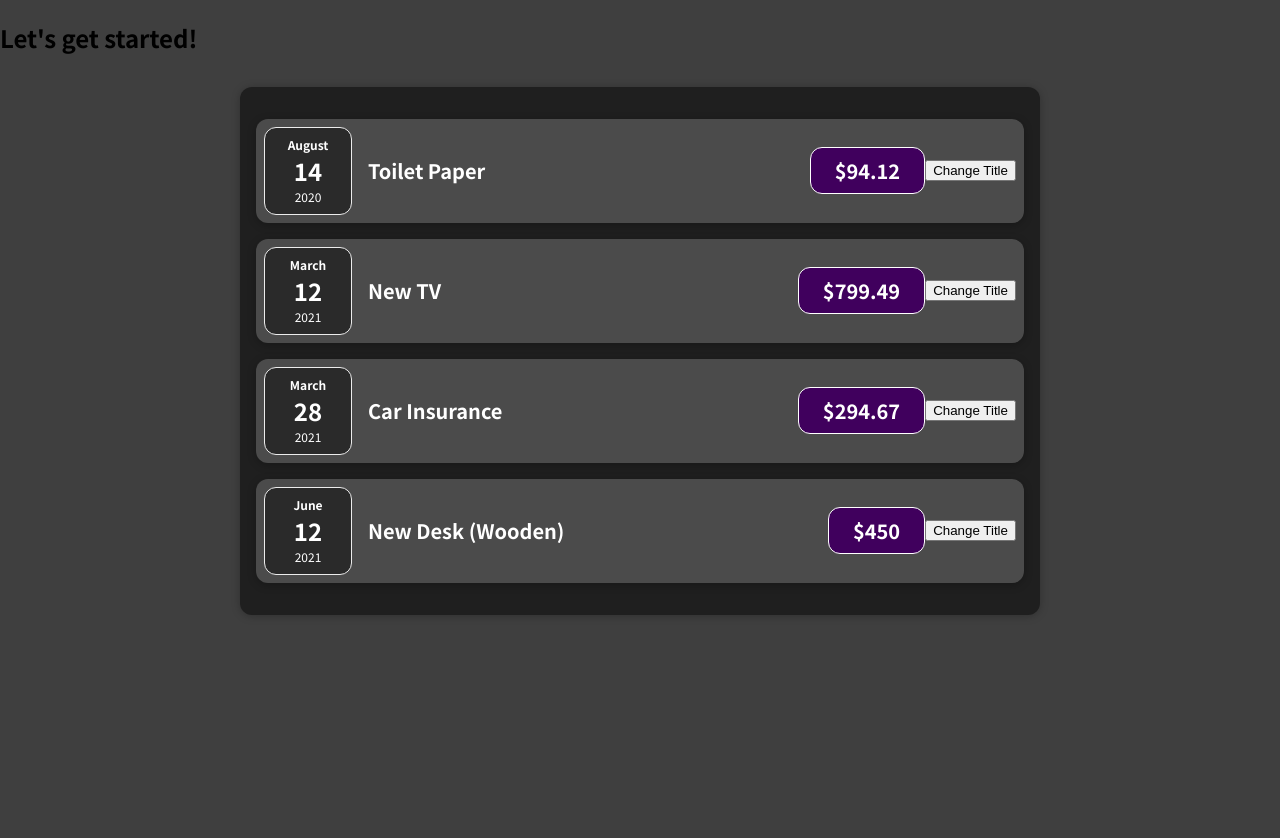
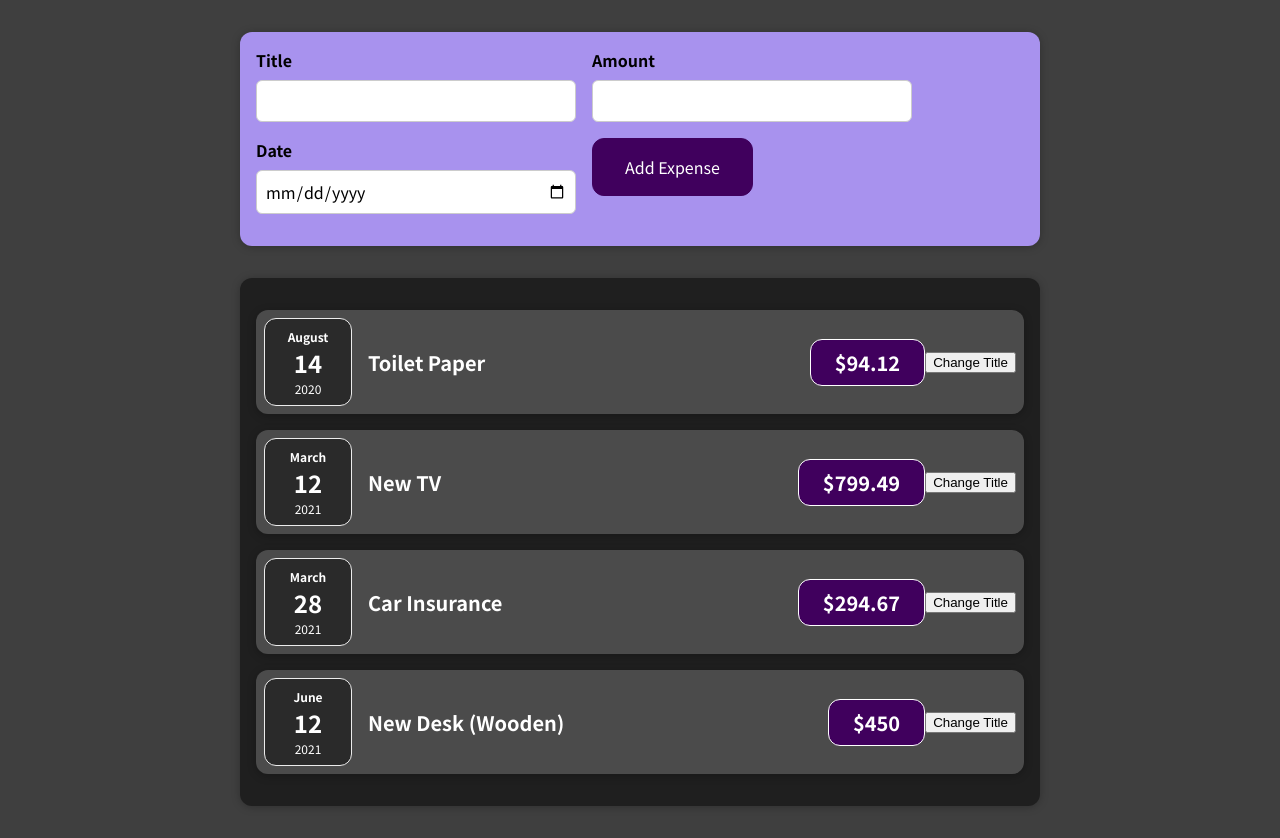
Before and after one commit to movileanuv/react-complete-guide, a React (Create React App) app in the folder 01-starting-setup/: page / in a window 1280 px wide. Before the commit the page ends 800 px from the top, so only its background shows below. Built offline with nearby package versions, Linux system fonts and the light colour scheme.

Commit message:
adding form inputs

```diff
--- a/01-starting-setup/src/App.js
+++ b/01-starting-setup/src/App.js
@@ -1,4 +1,5 @@
 import Expenses from "./components/Expenses/Expenses";
+import NewExpense from "./components/NewExpense/NewExpense";
 
 function App() {
   const expenses = [
@@ -25,7 +26,7 @@
 
   return (
     <div>
-      <h2>Let's get started!</h2>
+      <NewExpense/>
       <Expenses expenses={expenses}></Expenses>
     </div>
   );
--- /dev/null
+++ b/01-starting-setup/src/components/NewExpense/ExpenseForm.css
@@ -0,0 +1,26 @@
+.new-expense__controls {
+  display: flex;
+  flex-wrap: wrap;
+  gap: 1rem;
+  margin-bottom: 1rem;
+  text-align: left;
+}
+
+.new-expense__control label {
+  font-weight: bold;
+  margin-bottom: 0.5rem;
+  display: block;
+}
+
+.new-expense__control input {
+  font: inherit;
+  padding: 0.5rem;
+  border-radius: 6px;
+  border: 1px solid #ccc;
+  width: 20rem;
+  max-width: 100%;
+}
+
+.new-expense__actions {
+  text-align: right;
+}
--- /dev/null
+++ b/01-starting-setup/src/components/NewExpense/ExpenseForm.js
@@ -0,0 +1,25 @@
+import './ExpenseForm.css'
+
+function ExpenseForm() {
+  return <form action="">
+    <div className={'new-expense__controls'}>
+      <div className={'new-expense__control'}>
+        <label htmlFor="">Title</label>
+        <input type="text"/>
+      </div>
+      <div className={'new-expense__control'}>
+        <label htmlFor="">Amount</label>
+        <input type="number" min={0.01} step={0.01}/>
+      </div>
+      <div className={'new-expense__control'}>
+        <label htmlFor="">Date</label>
+        <input type="date" min={'2019-01-01'} max={'2022-12-31'}/>
+      </div>
+      <div className={'new-expense__actions'}>
+        <button type={'submit'}>Add Expense</button>
+      </div>
+    </div>
+  </form>
+}
+
+export default ExpenseForm
--- /dev/null
+++ b/01-starting-setup/src/components/NewExpense/NewExpense.css
@@ -0,0 +1,38 @@
+.new-expense {
+  background-color: #a892ee;
+  padding: 1rem;
+  margin: 2rem auto;
+  width: 50rem;
+  max-width: 95%;
+  border-radius: 12px;
+  text-align: center;
+  box-shadow: 0 1px 8px rgba(0, 0, 0, 0.25);
+}
+
+.new-expense button {
+  font: inherit;
+  cursor: pointer;
+  padding: 1rem 2rem;
+  border: 1px solid #40005d;
+  background-color: #40005d;
+  color: white;
+  border-radius: 12px;
+  margin-right: 1rem;
+}
+
+.new-expense button:hover,
+.new-expense button:active {
+  background-color: #510674;
+  border-color: #510674;
+}
+
+.new-expense button.alternative {
+  color: #220131;
+  border-color: transparent;
+  background-color: transparent;
+}
+
+.new-expense button.alternative:hover,
+.new-expense button.alternative:active {
+  background-color: #ddb3f8;
+}
--- /dev/null
+++ b/01-starting-setup/src/components/NewExpense/NewExpense.js
@@ -0,0 +1,12 @@
+import ExpenseForm from './ExpenseForm'
+
+import './NewExpense.css'
+
+
+function NewExpense() {
+  return <div className={'new-expense'}>
+    <ExpenseForm/>
+  </div>
+}
+
+export default NewExpense
```
